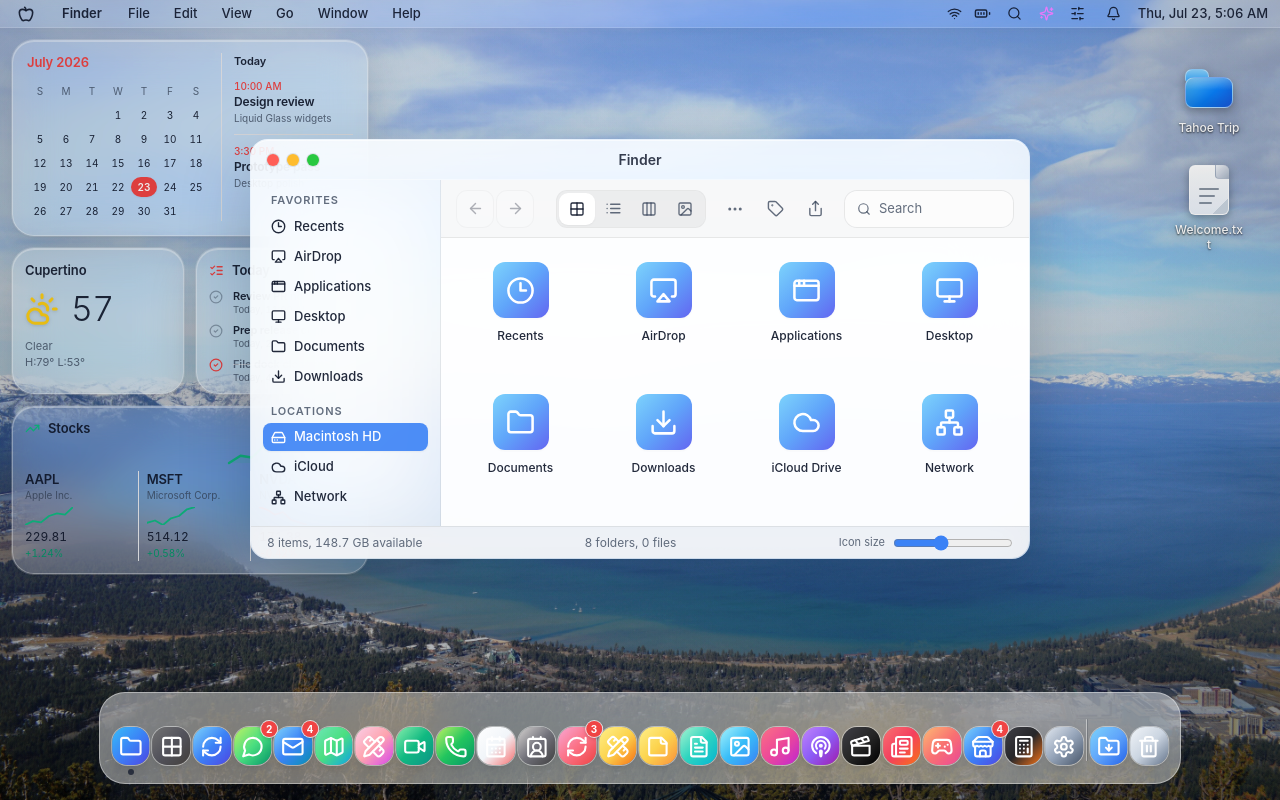
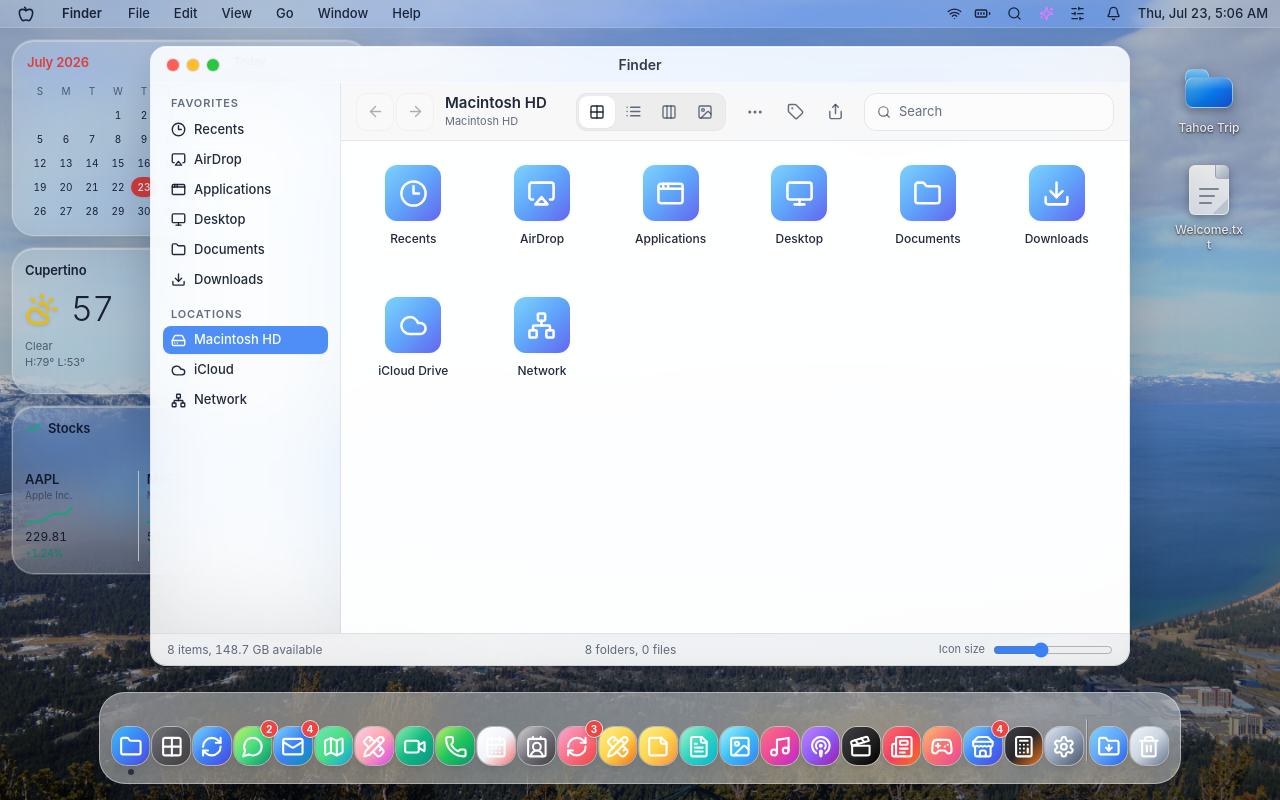
Before and after one commit to a2d2-dev/macos27, a React (Vite) app: page / in a window 1280 px wide. Both pictures are taken after a click on the button "Downloads". Built offline with nearby package versions, Linux system fonts and the light colour scheme.

Commit message:
polish(window): 圆角/阴影/默认尺寸对齐参考站

```diff
--- a/src/apps/registry.ts
+++ b/src/apps/registry.ts
@@ -1,5 +1,5 @@
 import type { AppDefinition } from './types';
-import { createElement } from 'react';
+import { createElement, type ComponentType } from 'react';
 import {
   CalendarDays,
   Clapperboard,
@@ -14,6 +14,7 @@
   Phone,
   Podcast,
   RefreshCw,
+  Search,
   Store,
   Video,
   type LucideIcon,
@@ -36,6 +37,51 @@
   width?: number;
   height?: number;
 };
+
+type RegistryAppDefinition = AppDefinition & {
+  WindowToolbar?: ComponentType;
+};
+
+const appSizeOverrides: Record<string, Partial<AppDefinition['defaultWindow']>> = {
+  finder: { width: 980, height: 620, minWidth: 720, minHeight: 480 },
+  settings: { width: 920, height: 640, minWidth: 700, minHeight: 500 },
+  textedit: { width: 660, height: 460, minWidth: 420, minHeight: 300 },
+  preview: { width: 760, height: 540, minWidth: 480, minHeight: 340 },
+};
+
+function withWindowSizing(app: AppDefinition, toolbar?: ComponentType): RegistryAppDefinition {
+  const override = appSizeOverrides[app.id];
+
+  return {
+    ...app,
+    defaultWindow: {
+      ...app.defaultWindow,
+      ...override,
+    },
+    ...(toolbar ? { WindowToolbar: toolbar } : {}),
+  };
+}
+
+function SettingsWindowToolbar() {
+  return createElement(
+    'div',
+    { className: 'flex w-full items-center gap-3 text-[13px] text-[var(--text-secondary)]' },
+    createElement(
+      'label',
+      {
+        className:
+          'flex h-8 min-w-[240px] items-center gap-2 rounded-[10px] bg-white/45 px-3 ring-1 ring-black/[0.06] [.theme-dark_&]:bg-white/10 [.theme-dark_&]:ring-white/10',
+      },
+      createElement(Search, { size: 14 }),
+      createElement('input', {
+        className: 'min-w-0 flex-1 bg-transparent outline-none placeholder:text-[var(--text-secondary)]',
+        'aria-label': 'Search settings',
+        placeholder: 'Search',
+      }),
+    ),
+    createElement('span', { className: 'ml-auto hidden text-[12px] md:inline' }, 'Appearance'),
+  );
+}
 
 function createPlaceholderApp({
   id,
@@ -209,8 +255,8 @@
   body: 'A placeholder App Store surface for app discovery and updates.',
 });
 
-export const apps: AppDefinition[] = [
-  finderApp,
+export const apps: RegistryAppDefinition[] = [
+  withWindowSizing(finderApp),
   launchpadApp,
   safariApp,
   messagesApp,
@@ -223,9 +269,9 @@
   contactsApp,
   remindersApp,
   freeformApp,
-  notesApp,
-  textEditApp,
-  previewApp,
+  withWindowSizing(notesApp),
+  withWindowSizing(textEditApp),
+  withWindowSizing(previewApp),
   musicApp,
   podcastsApp,
   tvApp,
@@ -233,7 +279,7 @@
   gamesApp,
   appStoreApp,
   calculatorApp,
-  settingsApp,
+  withWindowSizing(settingsApp, SettingsWindowToolbar),
 ];
 
 export const appById = new Map(apps.map((app) => [app.id, app]));
--- a/src/components/Window.tsx
+++ b/src/components/Window.tsx
@@ -1,4 +1,4 @@
-import { useEffect, useRef, type CSSProperties, type PointerEvent as ReactPointerEvent } from 'react';
+import { useEffect, useRef, type ComponentType, type CSSProperties, type PointerEvent as ReactPointerEvent } from 'react';
 import { createPortal } from 'react-dom';
 import type { AppDefinition } from '../apps/types';
 import type { AppWindow, WindowFrame } from '../store/windowStore';
@@ -8,6 +8,10 @@
   app: AppDefinition;
   window: AppWindow;
   isActive: boolean;
+};
+
+type AppWithWindowToolbar = AppDefinition & {
+  WindowToolbar?: ComponentType;
 };
 
 type ResizeDirection = 'n' | 's' | 'e' | 'w' | 'ne' | 'nw' | 'se' | 'sw';
@@ -153,6 +157,7 @@
   const focusWindow = useWindowStore((state) => state.focusWindow);
   const updateWindowFrame = useWindowStore((state) => state.updateWindowFrame);
   const AppComponent = app.Component;
+  const ToolbarComponent = (app as AppWithWindowToolbar).WindowToolbar;
   const resizePortalRoot = typeof document === 'undefined' ? null : document.body;
 
   const clearActiveInteraction = () => {
@@ -262,7 +267,7 @@
   return (
     <>
       <article
-        className="glass-surface-strong absolute overflow-hidden rounded-[18px] text-[var(--text-primary)]"
+        className="glass-window absolute flex flex-col overflow-hidden text-[var(--text-primary)]"
         style={{
           left: window.frame.x,
           top: window.frame.y,
@@ -274,7 +279,7 @@
         aria-label={`${window.title} window`}
       >
         <div
-          className="glass-titlebar flex h-10 cursor-move select-none items-center justify-center px-4"
+          className="glass-titlebar flex h-9 shrink-0 cursor-move select-none items-center justify-center px-4"
           data-active={isActive}
           onPointerDown={beginDrag}
         >
@@ -316,7 +321,13 @@
           <div className={`text-sm font-semibold ${isActive ? 'opacity-90' : 'opacity-[0.48]'}`}>{window.title}</div>
         </div>
 
-        <div className="h-[calc(100%-2.5rem)] overflow-hidden">
+        {ToolbarComponent ? (
+          <div className="glass-window-toolbar flex h-12 shrink-0 items-center px-4">
+            <ToolbarComponent />
+          </div>
+        ) : null}
+
+        <div className="min-h-0 flex-1 overflow-hidden">
           <AppComponent />
         </div>
 
--- a/src/styles/glass.css
+++ b/src/styles/glass.css
@@ -6,6 +6,10 @@
   --glass-titlebar: rgba(255, 255, 255, 0.5);
   --glass-titlebar-inactive: rgba(238, 242, 247, 0.56);
   --glass-shadow: 0 22px 70px rgba(15, 23, 42, 0.24);
+  --window-bg: rgba(255, 255, 255, 0.66);
+  --window-radius: 16px;
+  --window-shadow: 0 10px 34px rgba(15, 23, 42, 0.12), 0 38px 110px rgba(15, 23, 42, 0.22);
+  --window-toolbar-bg: rgba(248, 250, 252, 0.58);
   --menubar-bg: rgba(255, 255, 255, 0.14);
   --menubar-border: rgba(255, 255, 255, 0.14);
   --menubar-shadow: 0 1px 10px rgba(15, 23, 42, 0.04);
@@ -25,6 +29,10 @@
   --glass-titlebar: rgba(20, 28, 46, 0.58);
   --glass-titlebar-inactive: rgba(23, 31, 48, 0.44);
   --glass-shadow: 0 24px 80px rgba(0, 0, 0, 0.38);
+  --window-bg: rgba(20, 24, 31, 0.7);
+  --window-radius: 16px;
+  --window-shadow: 0 12px 38px rgba(0, 0, 0, 0.34), 0 42px 120px rgba(0, 0, 0, 0.44);
+  --window-toolbar-bg: rgba(28, 32, 40, 0.62);
   --menubar-bg: rgba(16, 18, 22, 0.16);
   --menubar-border: rgba(255, 255, 255, 0.08);
   --menubar-shadow: 0 1px 12px rgba(0, 0, 0, 0.08);
@@ -63,6 +71,22 @@
   background: var(--glass-titlebar-inactive);
 }
 
+.glass-window {
+  background: var(--window-bg);
+  border: 1px solid var(--glass-border);
+  border-radius: var(--window-radius);
+  box-shadow: var(--window-shadow), inset 0 1px 0 0 var(--glass-highlight);
+  backdrop-filter: blur(34px) saturate(190%);
+  -webkit-backdrop-filter: blur(34px) saturate(190%);
+}
+
+.glass-window-toolbar {
+  background: var(--window-toolbar-bg);
+  border-bottom: 1px solid var(--glass-border);
+  backdrop-filter: blur(24px) saturate(180%);
+  -webkit-backdrop-filter: blur(24px) saturate(180%);
+}
+
 .glass-menubar {
   background: var(--menubar-bg);
   border-bottom: 1px solid var(--menubar-border);
```
Also changed, not shown: 2 other files (tests, documents, lock files or other folders).
